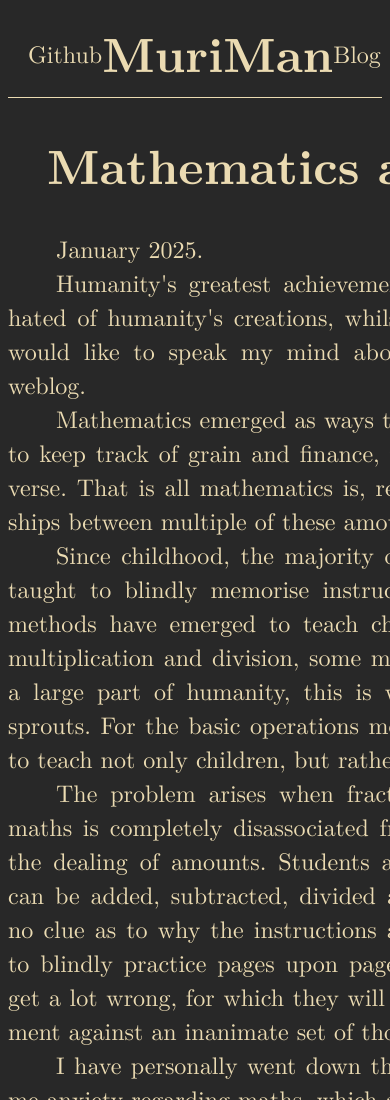
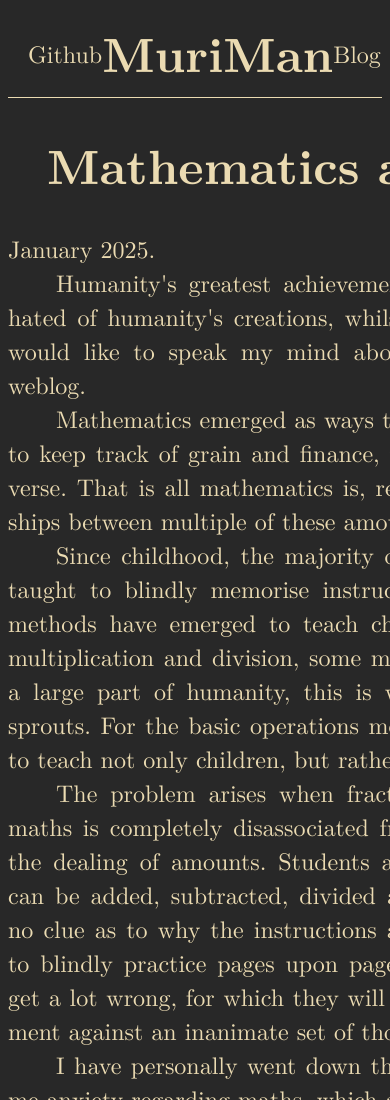
Before and after one commit to MuriMan/MuriMan.github.io, a plain HTML site: page blogs/jan25/2.html in a window 390 px wide. Shown: the top 1100 px of the page. Drawn offline with nearby package versions, Linux system fonts and the light colour scheme; files whose address does not match are found by name.

Commit message:
phonefix

```diff
--- a/blogs/jan25/2.html
+++ b/blogs/jan25/2.html
@@ -22,7 +22,7 @@
 	</header>
 	<div>
 		<h1>Mathematics and the populus</h1>
-		<p>January 2025.</p>
+		January 2025.
 	</div>
 	<p>
 		Humanity's greatest achievement is mathematics. It is also the most hated of humanity's
```
